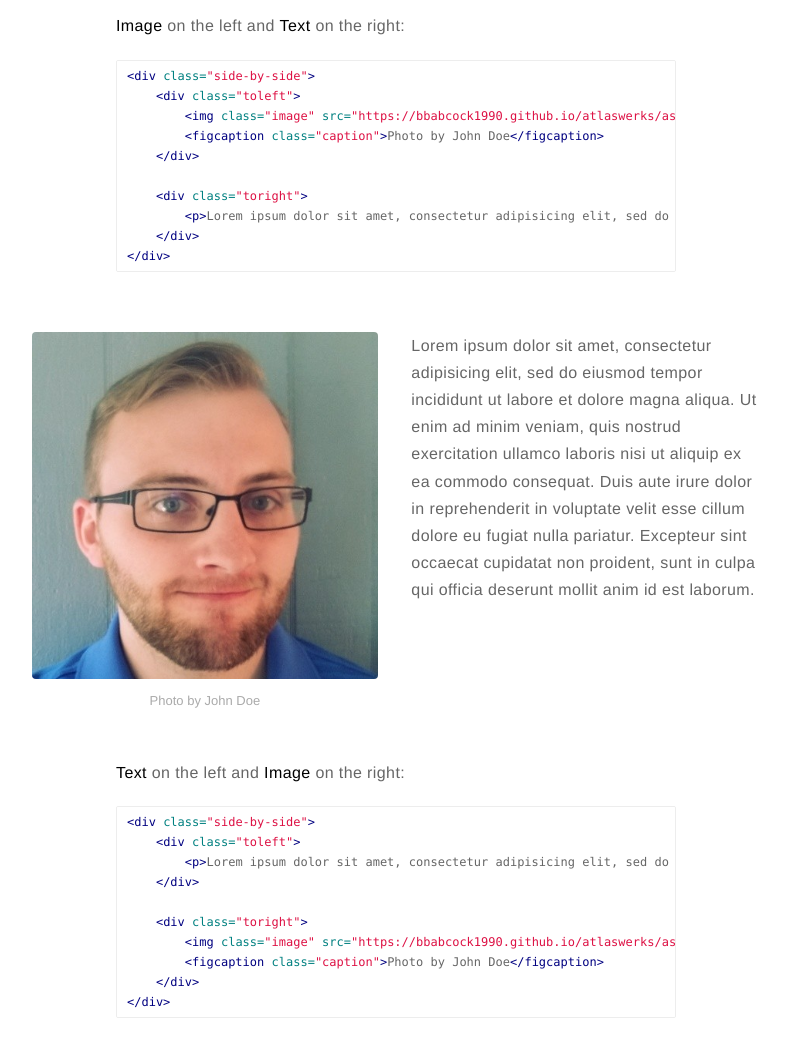
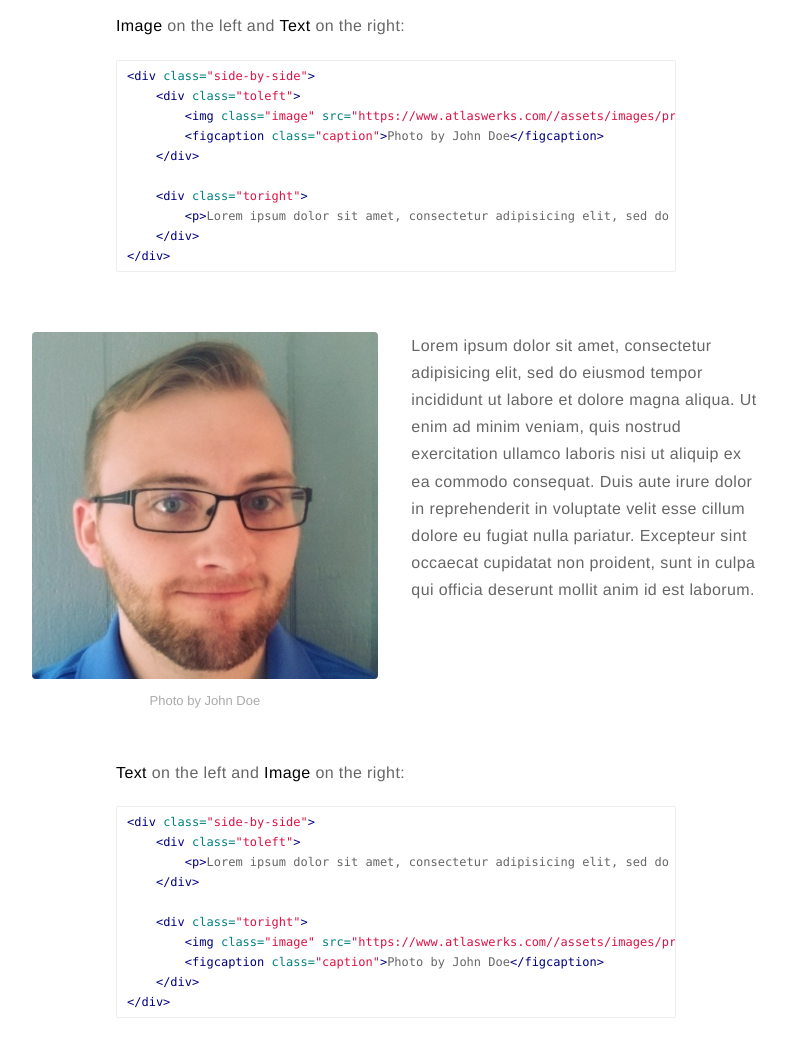
Before and after one commit to bbabcock1990/atlaswerks.com, a Jekyll site: the page built from _posts/2015-02-24-markdown-extra-components.markdown, in a window 1280 px wide and 1400 px high, scrolled down 1068 px. Shown: the part 151-1189 px from the top of the window, without its empty margins (244-1032 px from the left). Built offline with Jekyll 4.4.1, drawn with Linux system fonts in a browser that asks for light colours; comment, search, counter and statistics services are not loaded; part of the change alters nothing that is shown.

Commit message:
updated url

```diff
--- a/_config.yml
+++ b/_config.yml
@@ -16,7 +16,7 @@ resume: true
 resume-external: true
 resume-url: https://google.com/?q=my+resume
 
-url: https://bbabcock1990.github.io/atlaswerks
+url: https://www.atlaswerks.com/
 # your url: https://USERNAME.github.io
 
 permalink: /:title/
```
